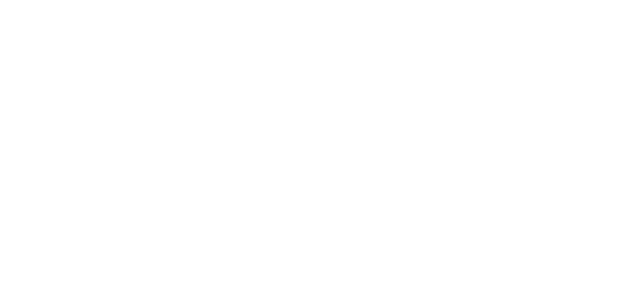
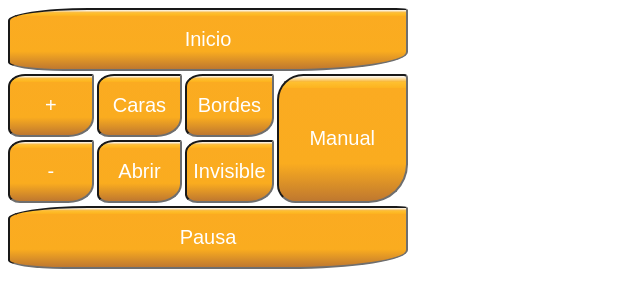
Before and after one commit to techMechDev/3d-animated-cube, a website: page index.html in a window 1280 px wide. Shown: the whole page, without its empty margins (0-640 px from the left). Drawn offline with Linux system fonts and the light colour scheme.

Commit message:
feat: Panel Button

```diff
--- a/index.html
+++ b/index.html
@@ -6,9 +6,31 @@
     <meta name="author" content="TechMechDev" />
     <meta name="description" content="Ejemplo de página web donde se muestra un cubo animado con html, css y javascript." />
     <link rel="icon" href="./favico.ico" type="image/c-icon" />
+    <link rel="stylesheet" type="text/css" href="./styles.css" />
     <title>3D Cube</title>
 </head>
 <body>
-
+    <section class="botonera">
+        <button onclick="play()">Inicio</button>
+        <button onclick="pause()">Pausa</button>
+        <button onclick="bordes()">Bordes</button>
+        <button onclick="visible()">Invisible</button>
+        <button onclick="mas()">+</button>
+        <button onclick="menos()">-</button>
+        <button onclick="giros()">Caras</button>
+        <button onclick="abrir()">Abrir</button>
+        <button onclick="manual()">Manual</button>
+    </section>
+    <main class="contenedor">
+        <section id="cubo">
+            <div id="caraF" class="cara"></div>
+            <div id="caraP" class="cara"></div>
+            <div id="caraI" class="cara"></div>
+            <div id="caraD" class="cara"></div>
+            <div id="caraS" class="cara"></div>
+            <div id="caraIn" class="cara"></div>
+        </section>
+    </main>
+    <script src="./script.js" type="text/javascript"></script>
 </body>
 </html>
--- /dev/null
+++ b/styles.css
@@ -0,0 +1,50 @@
+section.botonera {
+    display: grid;
+    grid-template-areas:
+        "start start start start start"
+        "plus spin radius manual manual"
+        "minnus open view manual manual"
+        "nav nav nav nav nav";
+    grid-template-columns: repeat(4, 2fr) 1fr;
+    grid-template-rows: repeat(3, 1fr);
+    max-width: 50ch;
+    gap: 3px;
+
+    button {
+        padding: 18px 6px;
+        background-image: linear-gradient(#fbfafb, #fab222 5%, #fec030 5%,#fdb21e 10%, #faad1e 5%, #fbab21 5%, #faac1f 70%, #bf782f);
+        color: white;
+        border: 2px inset #6E6E6E;
+        border-radius: 20% 3% 30% 14%;
+        font-size: 2.5ch;
+    }
+
+    button:nth-child(1) {
+        grid-area: start;
+    }
+    button:nth-child(2) {
+        grid-area: nav;
+    }
+    button:nth-child(3) {
+        grid-area: radius;
+    }
+    button:nth-child(4) {
+        grid-area: view;
+    }
+    button:nth-child(5) {
+        grid-area: plus;
+    }
+    button:nth-child(6) {
+        grid-area: minnus;
+    }
+    button:nth-child(7) {
+        grid-area: spin;
+    }
+    button:nth-child(8) {
+        grid-area: open;
+    }
+    button:nth-child(9) {
+        grid-area: manual;
+    }
+
+}
```
